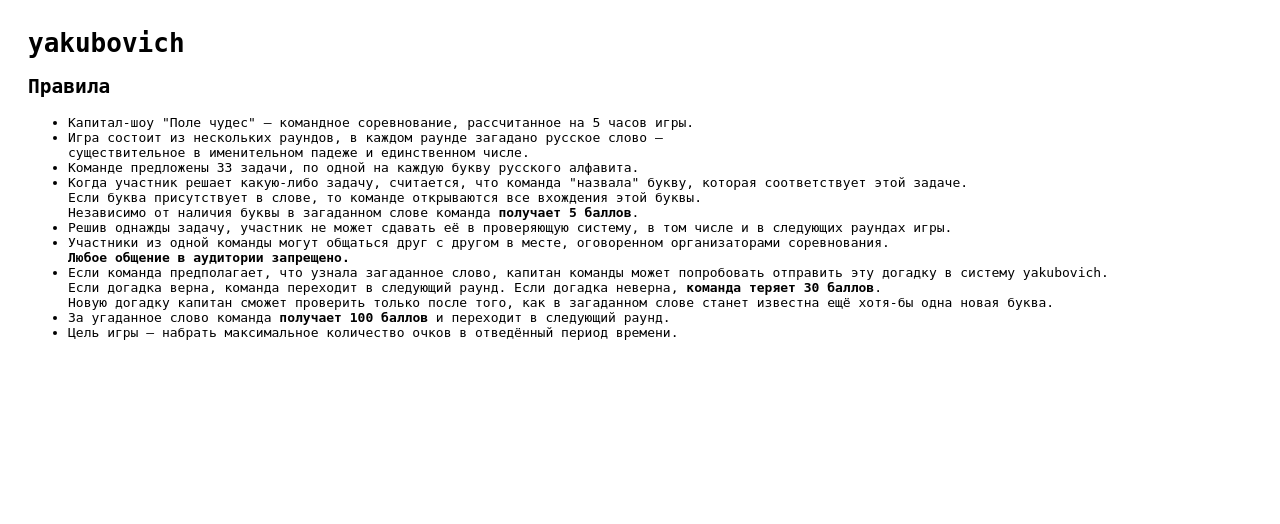
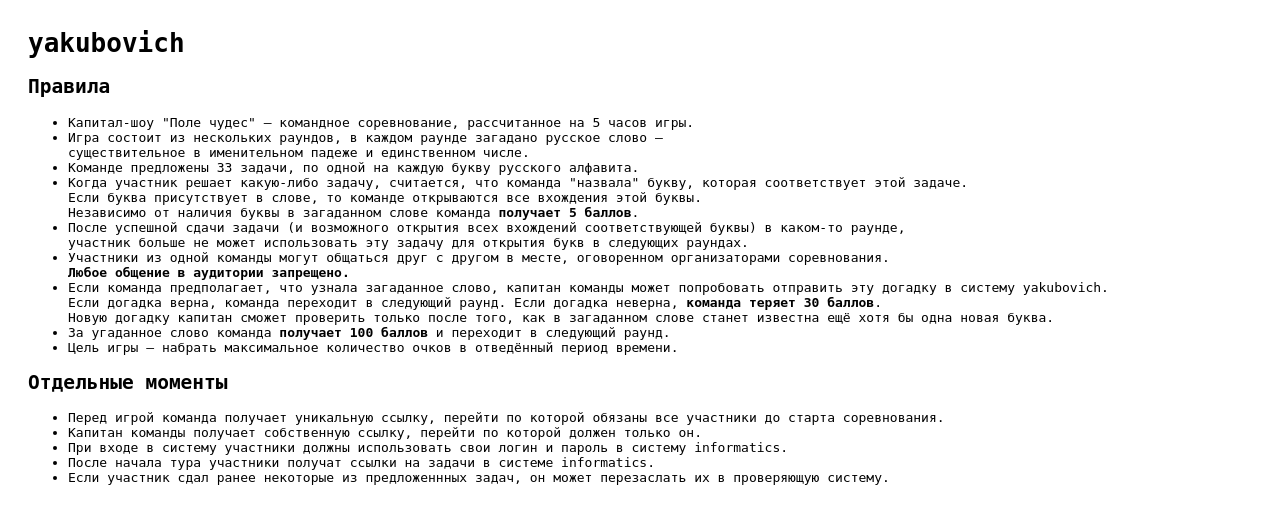
Before and after one commit to mingaleg/yakubovich, a Django app: page /rules/ in a window 1280 px wide. Shown: the top 524 px of the page. Run offline with Django 3.2, Linux system fonts and the light colour scheme.

Commit message:
rules update

```diff
--- a/templates/yakubovich/rules.html
+++ b/templates/yakubovich/rules.html
@@ -26,16 +26,25 @@
             <li>Когда участник решает какую-либо задачу, считается, что команда "назвала" букву, которая соответствует этой задаче.<br/>
                 Если буква присутствует в слове, то команде открываются все вхождения этой буквы.<br/>
                 Независимо от наличия буквы в загаданном слове команда <b>получает 5 баллов</b>.</li>
-            <li>Решив однажды задачу, участник не может сдавать её в проверяющую систему, в том числе и в следующих раундах игры.</li>
+            <li>После успешной сдачи задачи (и возможного открытия всех вхождений соответствующей буквы) в каком-то раунде,<br/>
+                участник больше не может использовать эту задачу для открытия букв в следующих раундах.</li>
             <li>Участники из одной команды могут общаться друг с другом в месте, оговоренном организаторами соревнования.<br/>
                 <b>Любое общение в аудитории запрещено.</b></li>
             <li>Если команда предполагает, что узнала загаданное слово, капитан команды может
                 попробовать отправить эту догадку в систему yakubovich. <br/>
                 Если догадка верна, команда переходит в следующий раунд. Если догадка неверна, <b>команда теряет 30 баллов</b>.<br/>
-                Новую догадку капитан сможет проверить только после того, как в загаданном слове станет известна ещё хотя-бы одна новая буква.
+                Новую догадку капитан сможет проверить только после того, как в загаданном слове станет известна ещё хотя бы одна новая буква.
             </li>
             <li>За угаданное слово команда <b>получает 100 баллов</b> и переходит в следующий раунд.</li>
             <li>Цель игры &mdash; набрать максимальное количество очков в отведённый период времени.</li>
         </ul>
+        <h2>Отдельные моменты</h2>
+        <ul>
+            <li>Перед игрой команда получает уникальную ссылку, перейти по которой обязаны все участники до старта соревнования.</li>
+            <li>Капитан команды получает собственную ссылку, перейти по которой должен только он.</li>
+            <li>При входе в систему участники должны использовать свои логин и пароль в систему informatics.</li>
+            <li>После начала тура участники получат ссылки на задачи в системе informatics.</li>
+            <li>Если участник сдал ранее некоторые из предложеннных задач, он может перезаслать их в проверяющую систему.</li>
+        </ul>
     </body>
 </html>
```
